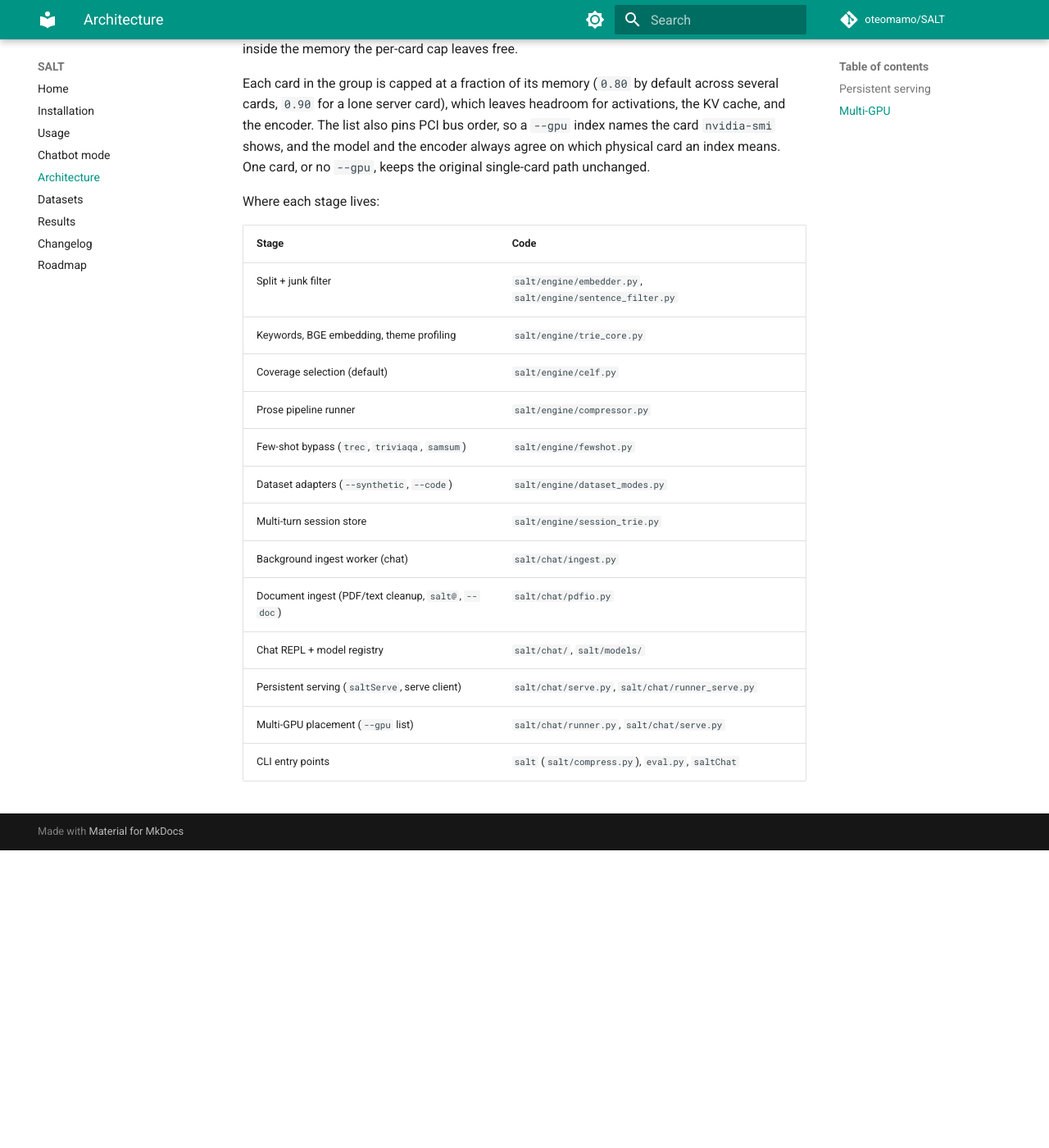
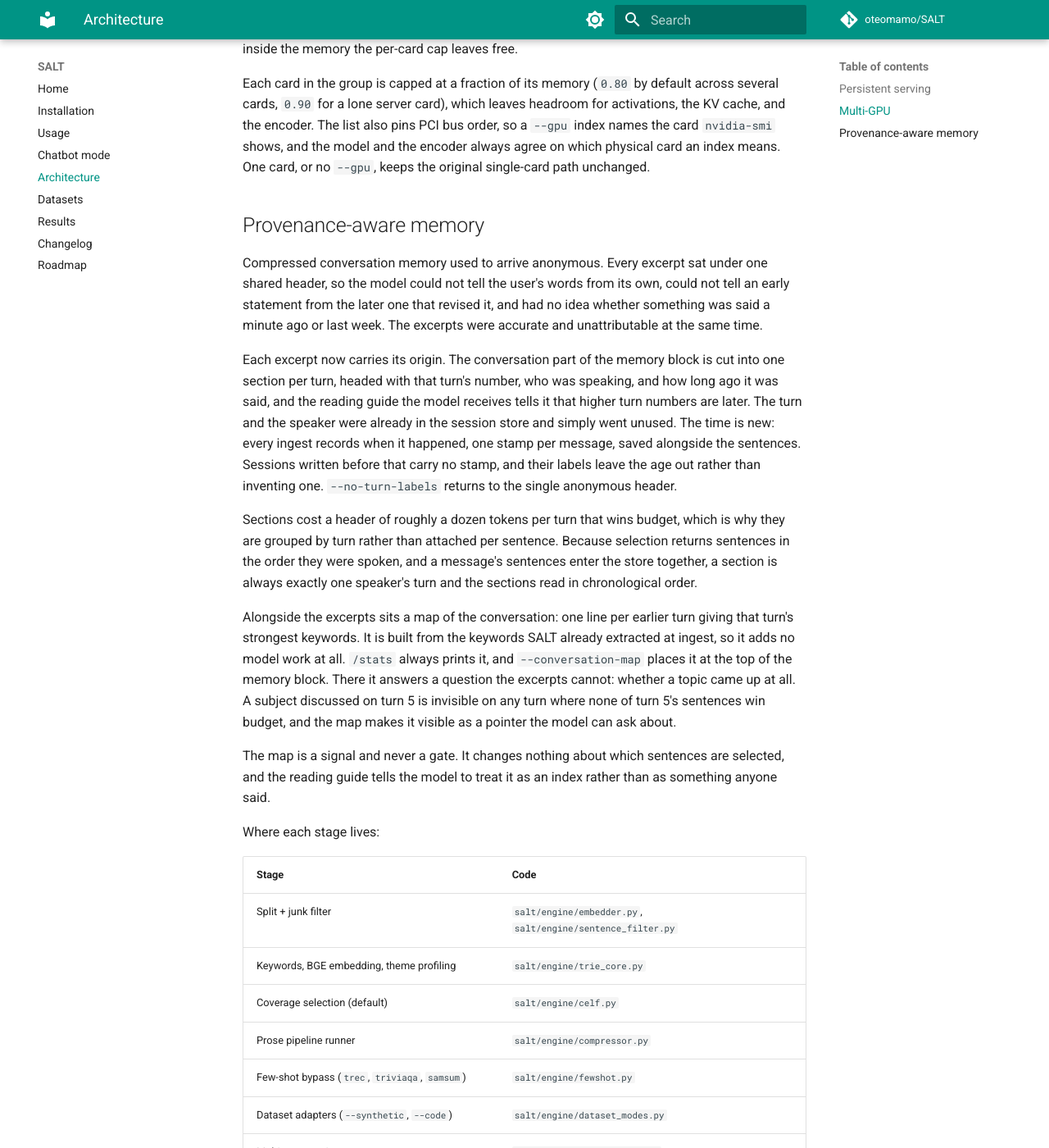
Before and after one commit to oteomamo/SALT, an MkDocs documentation site: the page built from docs/architecture.md, in a window 1280 px wide and 1400 px high, scrolled down 2487 px. Shown: the whole window at 82% size. Built offline with MkDocs 1.6.1 and Material for MkDocs 9.7.7, drawn with Linux system fonts in a browser that asks for light colours; comment, search, counter and statistics services are not loaded; the version menu is left out; before the commit the page ends 3524 px from its top, so only the background shows below that.

Commit message:
v2.9.25 docs site: distill provenance-aware memory, retire its bullet
The architecture page now explains what the feature solves: excerpts that
were accurate and unattributable at once, the per-turn sections that fix
it, why sections are grouped by turn rather than per sentence, and why the
conversation map is a signal and never a gate. With the goal shipped
across 2.9.20 to 2.9.24 its roadmap bullet retires from README.md and
docs/roadmap.md together, README being the spec. Verified with
scripts/style_gate.py and mkdocs build --strict.

```diff
--- a/docs/architecture.md
+++ b/docs/architecture.md
@@ -131,6 +131,43 @@ and the model and the encoder always agree on which physical card an index
 means. One card, or no `--gpu`, keeps the original single-card path
 unchanged.
 
+## Provenance-aware memory
+
+Compressed conversation memory used to arrive anonymous. Every excerpt sat
+under one shared header, so the model could not tell the user's words from
+its own, could not tell an early statement from the later one that revised
+it, and had no idea whether something was said a minute ago or last week.
+The excerpts were accurate and unattributable at the same time.
+
+Each excerpt now carries its origin. The conversation part of the memory
+block is cut into one section per turn, headed with that turn's number, who
+was speaking, and how long ago it was said, and the reading guide the model
+receives tells it that higher turn numbers are later. The turn and the
+speaker were already in the session store and simply went unused. The time
+is new: every ingest records when it happened, one stamp per message, saved
+alongside the sentences. Sessions written before that carry no stamp, and
+their labels leave the age out rather than inventing one. `--no-turn-labels`
+returns to the single anonymous header.
+
+Sections cost a header of roughly a dozen tokens per turn that wins budget,
+which is why they are grouped by turn rather than attached per sentence.
+Because selection returns sentences in the order they were spoken, and a
+message's sentences enter the store together, a section is always exactly
+one speaker's turn and the sections read in chronological order.
+
+Alongside the excerpts sits a map of the conversation: one line per earlier
+turn giving that turn's strongest keywords. It is built from the keywords
+SALT already extracted at ingest, so it adds no model work at all. `/stats`
+always prints it, and `--conversation-map` places it at the top of the
+memory block. There it answers a question the excerpts cannot: whether a
+topic came up at all. A subject discussed on turn 5 is invisible on any
+turn where none of turn 5's sentences win budget, and the map makes it
+visible as a pointer the model can ask about.
+
+The map is a signal and never a gate. It changes nothing about which
+sentences are selected, and the reading guide tells the model to treat it
+as an index rather than as something anyone said.
+
 Where each stage lives:
 
 | Stage | Code |
--- a/pyproject.toml
+++ b/pyproject.toml
@@ -4,7 +4,7 @@ build-backend = "setuptools.build_meta"
 
 [project]
 name = "salt"
-version = "2.9.24"
+version = "2.9.25"
 description = "SALT: Salience-Aware Lexical Trie for Long-Context Compression"
 readme = "README.md"
 license = "MIT"
```
Also changed, not shown: README.md (+0 -3 lines), docs/roadmap.md (+0 -3 lines).
